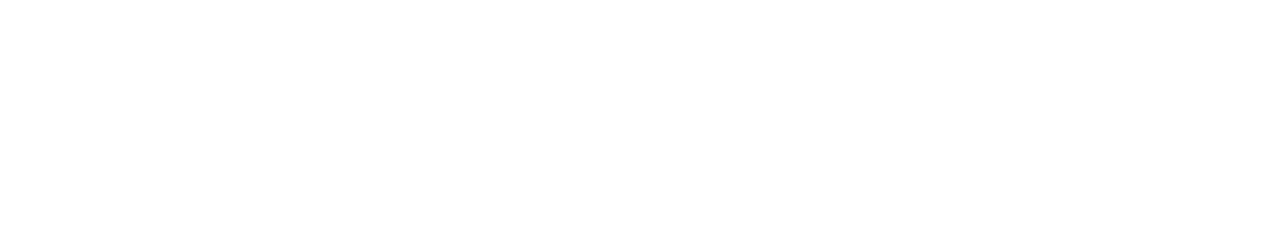
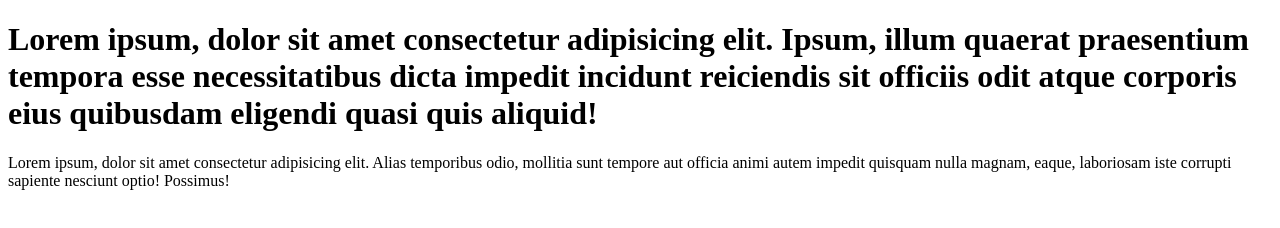
Before and after one commit to Alecto/___test-git-repo, a plain HTML site: page index2.html in a window 1280 px wide. Drawn offline with Linux system fonts and the light colour scheme.

Commit message:
update index2.html

```diff
--- a/index2.html
+++ b/index2.html
@@ -9,6 +9,10 @@
 
 <body>
 
+  <h1>Lorem ipsum, dolor sit amet consectetur adipisicing elit. Ipsum, illum quaerat praesentium tempora esse necessitatibus dicta impedit incidunt reiciendis sit officiis odit atque corporis eius quibusdam eligendi quasi quis aliquid!</h1>
+
+  <p>Lorem ipsum, dolor sit amet consectetur adipisicing elit. Alias temporibus odio, mollitia sunt tempore aut officia animi autem impedit quisquam nulla magnam, eaque, laboriosam iste corrupti sapiente nesciunt optio! Possimus!</p>
+
 </body>
 
 </html>
```
